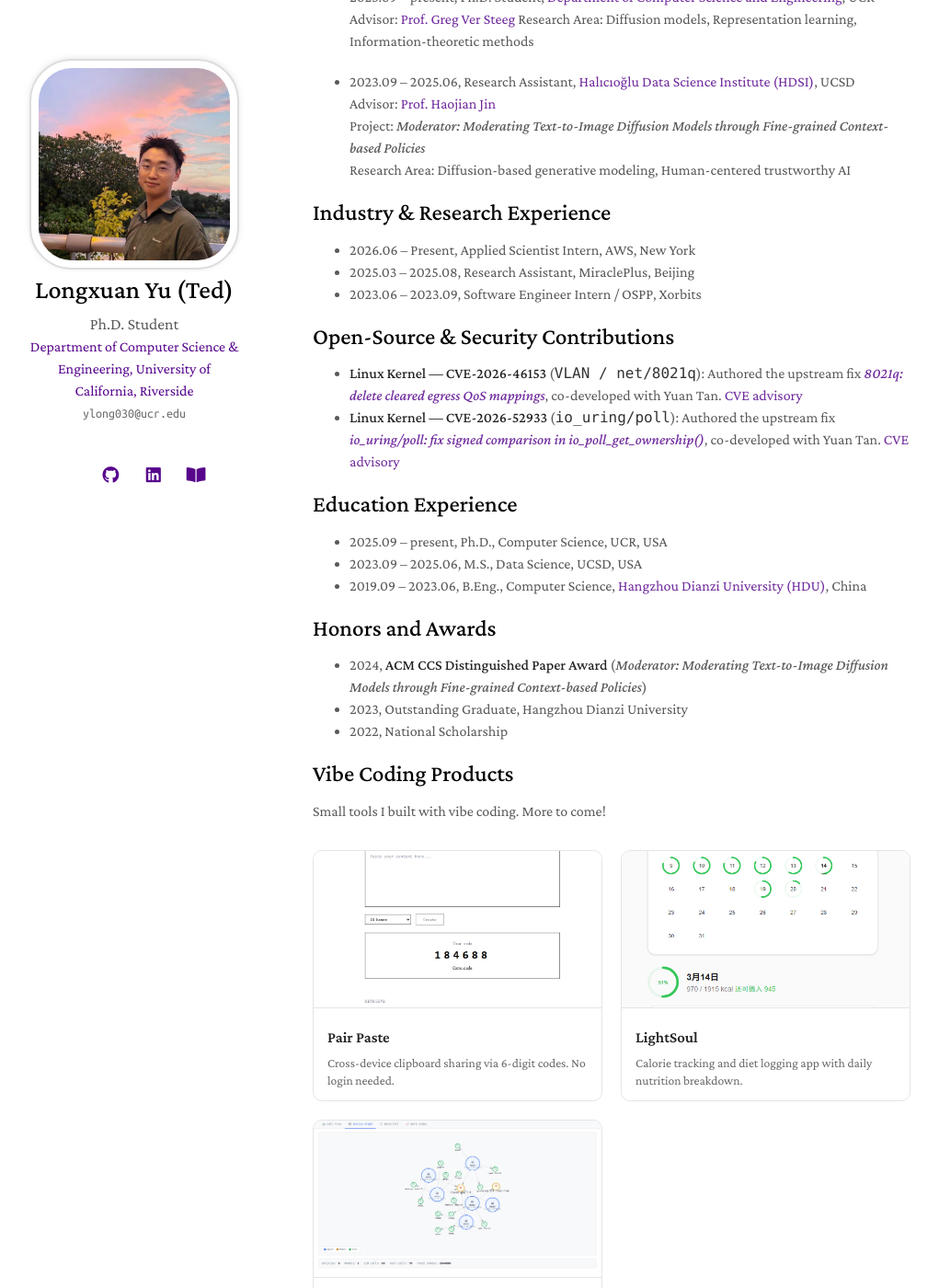
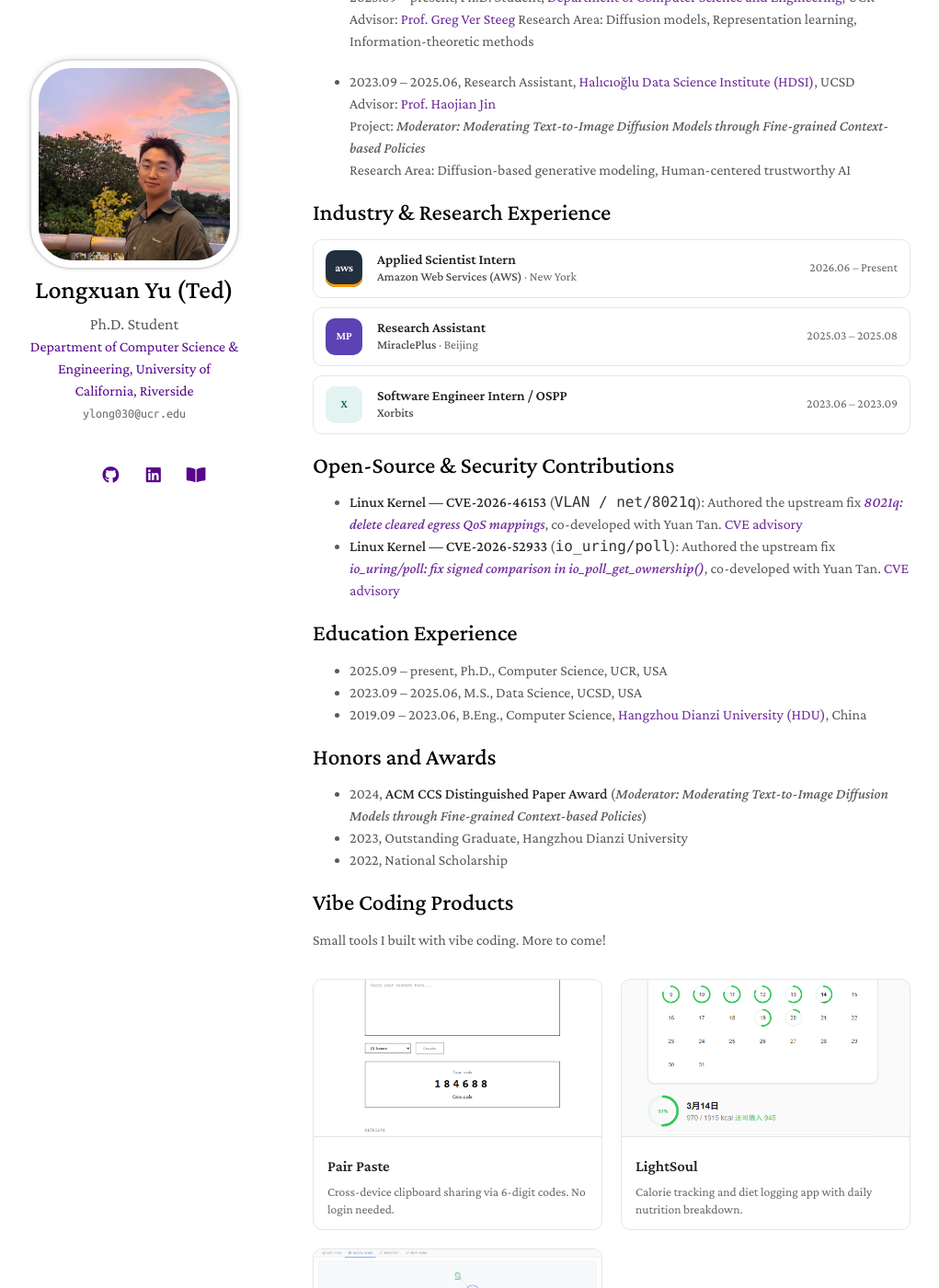
Before and after one commit to fengsxy/fengsxy.github.io, a Jekyll site: the page built from index.md, in a window 1280 px wide and 1400 px high, scrolled down 2292 px. Shown: the whole window at 92% size, without its empty margins (130-1151 px from the left). Built offline with Jekyll 4.4.1, drawn with Linux system fonts in a browser that asks for light colours; nearby versions of some CDN libraries; a style sheet for code colours, icons or effects is not loaded; our own code applies the rules of GitHub Pages for plain Markdown files; part of the change alters nothing that is shown.

Commit message:
Style industry experience entries

```diff
--- a/index.md
+++ b/index.md
@@ -30,9 +30,125 @@ If you want to know more about my research or potential collaborations, feel fre
   Research Area: Diffusion-based generative modeling, Human-centered trustworthy AI
 
 ## Industry & Research Experience
-- 2026.06 – Present, Applied Scientist Intern, AWS, New York
-- 2025.03 – 2025.08, Research Assistant, MiraclePlus, Beijing
-- 2023.06 – 2023.09, Software Engineer Intern / OSPP, Xorbits
+
+<style>
+  .experience-list {
+    display: grid;
+    gap: 10px;
+    margin: 12px 0 20px;
+  }
+  .experience-item {
+    display: grid;
+    grid-template-columns: 44px minmax(0, 1fr) auto;
+    gap: 12px;
+    align-items: center;
+    padding: 11px 13px;
+    border: 1px solid #e6e6e6;
+    border-radius: 10px;
+    background: rgba(255, 255, 255, 0.72);
+    transition: transform 0.18s ease, border-color 0.18s ease, box-shadow 0.18s ease;
+  }
+  .experience-item:hover {
+    transform: translateY(-1px);
+    border-color: #d6d6d6;
+    box-shadow: 0 5px 15px rgba(0, 0, 0, 0.06);
+  }
+  .experience-mark {
+    display: grid;
+    place-items: center;
+    width: 40px;
+    height: 40px;
+    border-radius: 10px;
+    font-size: 0.78rem;
+    font-weight: 700;
+    letter-spacing: -0.02em;
+    user-select: none;
+  }
+  .experience-mark-aws {
+    color: #fff;
+    background: #232f3e;
+    box-shadow: inset 0 -3px #ff9900;
+  }
+  .experience-mark-mp {
+    color: #fff;
+    background: #5b43b4;
+  }
+  .experience-mark-xorbits {
+    color: #126e66;
+    background: #e3f3f1;
+  }
+  .experience-role {
+    color: #222;
+    font-size: 0.96rem;
+    font-weight: 600;
+    line-height: 1.3;
+  }
+  .experience-meta,
+  .experience-date {
+    color: #666;
+    font-size: 0.84rem;
+    line-height: 1.4;
+  }
+  .experience-company {
+    color: #444;
+    font-weight: 500;
+  }
+  .experience-date {
+    white-space: nowrap;
+    text-align: right;
+  }
+  @media (max-width: 640px) {
+    .experience-item {
+      grid-template-columns: 44px minmax(0, 1fr);
+      gap: 9px 11px;
+    }
+    .experience-date {
+      grid-column: 2;
+      text-align: left;
+    }
+  }
+  @media (prefers-color-scheme: dark) {
+    .experience-item {
+      border-color: #555;
+      background: #4a4a4a;
+    }
+    .experience-item:hover {
+      border-color: #6a6a6a;
+      box-shadow: 0 5px 15px rgba(0, 0, 0, 0.22);
+    }
+    .experience-role { color: #eee; }
+    .experience-meta,
+    .experience-date { color: #bbb; }
+    .experience-company { color: #ddd; }
+  }
+</style>
+
+<div class="experience-list">
+  <div class="experience-item">
+    <div class="experience-mark experience-mark-aws" aria-hidden="true">aws</div>
+    <div>
+      <div class="experience-role">Applied Scientist Intern</div>
+      <div class="experience-meta"><span class="experience-company">Amazon Web Services (AWS)</span> · New York</div>
+    </div>
+    <div class="experience-date">2026.06 – Present</div>
+  </div>
+  <div class="experience-item">
+    <div class="experience-mark experience-mark-mp" aria-hidden="true">MP</div>
+    <div>
+      <div class="experience-role">Research Assistant</div>
+      <div class="experience-meta"><span class="experience-company">MiraclePlus</span> · Beijing</div>
+    </div>
+    <div class="experience-date">2025.03 – 2025.08</div>
+  </div>
+  <div class="experience-item">
+    <div class="experience-mark experience-mark-xorbits" aria-hidden="true">X</div>
+    <div>
+      <div class="experience-role">Software Engineer Intern / OSPP</div>
+      <div class="experience-meta"><span class="experience-company">Xorbits</span></div>
+    </div>
+    <div class="experience-date">2023.06 – 2023.09</div>
+  </div>
+</div>
 
 ## Open-Source & Security Contributions
 - **Linux Kernel — CVE-2026-46153** (`VLAN / net/8021q`): Authored the upstream fix [*8021q: delete cleared egress QoS mappings*](https://github.com/torvalds/linux/commit/7dddc74af369478ba7f9bc136d0fc1dc4570cb66), co-developed with Yuan Tan. [CVE advisory](https://nvd.nist.gov/vuln/detail/CVE-2026-46153)
```
